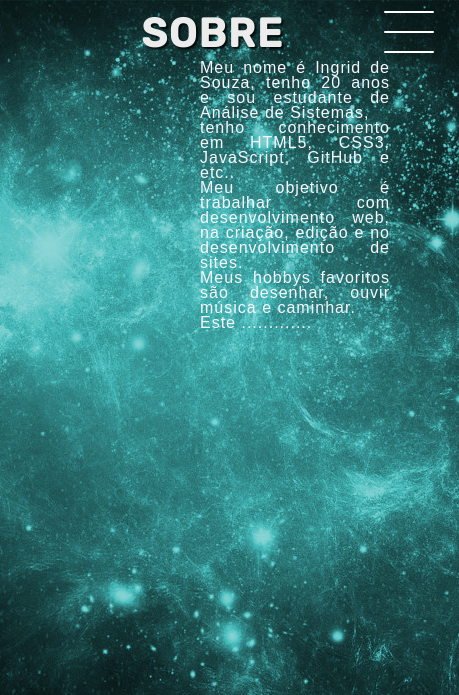
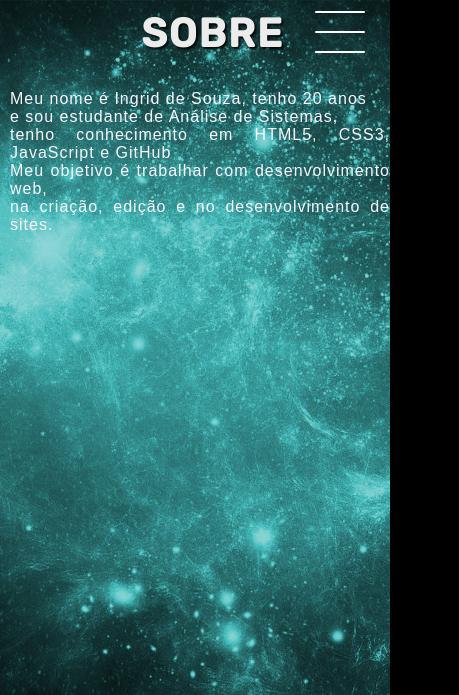
Before and after one commit to IngridsSilveira/ex_portfolio, a plain HTML site: page sobre.html in a window 390 px wide. Shown: the top 695 px of the page, 459 px wide, since content can reach past the window. Drawn offline with Linux system fonts and the light colour scheme.

Commit message:
Meio responsivo

```diff
--- a/estilos/projeto.css
+++ b/estilos/projeto.css
@@ -21,17 +21,18 @@ body{
     color: #FFFFFF;
     background-color: black;
     min-width: 300px;
-    max-width: 1150px;
+    max-width: 100%;
 }
 
 /* HEADER */
 .header-container {
-    position: relative;
-    height: 90vh;
-    width: 80%;
+    display: flex;
+    flex-direction: column;
+    justify-content: center;
+    align-items: flex-start;
+    box-sizing: border-box;
+    height: 85vh;
 }
-/* Imagens do Projeto */
-
 
 /* Menu HAMBURGUER */
 
@@ -43,11 +44,12 @@ body{
 
 .checkbox {
     height: 100px;
-    width: 90px;
+    width: 100px;
     position: absolute;
-    right: -245px;
-    top: -10px;
+    right: 0;
+    top: -15px;
     display: flex;
+    justify-content: center;
     cursor: pointer;
     z-index: 9999;
     transition: 400ms ease-in-out 0s;
--- a/estilos/sobre.css
+++ b/estilos/sobre.css
@@ -21,13 +21,16 @@ body{
     color: #FFFFFF;
     background-color: black;
     min-width: 300px;
-    max-width: 1150px;
+    max-width: 100%;
     font-size: 16px;
 }
 /* HEADER */
 .header-container {
+    flex-direction: column;
+    justify-content: center;
+    align-items: flex-start;
+    box-sizing: border-box;
     height: 85vh;
-    width: 100%;
 }
 /* Menu HAMBURGUER */
 
@@ -42,7 +45,7 @@ body{
     height: 100px;
     width: 100px;
     position: absolute;
-    left: 92vw;
+    right: 0;
     top: -15px;
     display: flex;
     justify-content: center;
@@ -219,14 +222,7 @@ picture#contato {
 /* Mobile Landscape Size to Tablet Portrait (devices and browsers) */
 @media only screen and (min-width: 300px) and (max-width: 1200px) {
     p#texto{
-        letter-spacing: 1px;
         font-size: 1em;
-        line-height: 15px;
-        margin-top: -120px;
-        margin-left: -160px;
+        margin-top: -90px;
+        margin-left: -350px;
     }
-.header-container {
-    background-size: 200% 100%;
-    background-position: center;
-}
-}
--- a/sobre.html
+++ b/sobre.html
@@ -46,8 +46,7 @@
             <strong><h1>Sobre</h1></strong>
         </div>
         <div id="texto2">
-            <p id="texto"> Meu nome é Ingrid de Souza, tenho 20 anos e sou estudante de Análise de Sistemas, <br>tenho conhecimento em HTML5, CSS3, JavaScript, GitHub e etc.. <br>Meu objetivo é trabalhar com desenvolvimento web, na criação, edição e no desenvolvimento de sites. <br>Meus hobbys favoritos são desenhar, ouvir música e caminhar.
-             <br> Este .............
+            <p id="texto"> Meu nome é Ingrid de Souza, tenho 20 anos <br>e sou estudante de Análise de Sistemas, <br>tenho conhecimento em HTML5, CSS3, JavaScript e GitHub <br>Meu objetivo é trabalhar com desenvolvimento web, <br>na criação, edição e no desenvolvimento de sites.
       </p>
   </div>
     </header>
```
Also changed, not shown: imagens/pikachu-versions/pikachu_color-150.png (deleted), imagens/pikachu-versions/pikachu_color-200.png (deleted), imagens/pikachu-versions/pikachu_color-350.png (deleted), imagens/pikachu-versions/pikachu_color.png (deleted).
